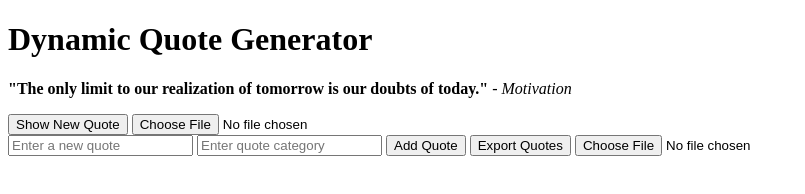
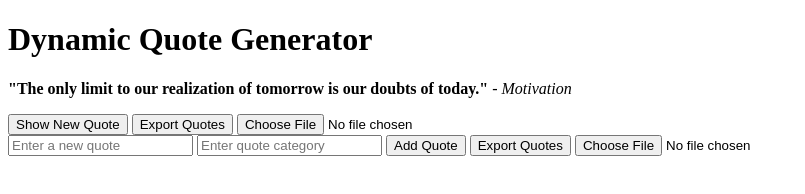
Before and after one commit to Hindustan17762/alx_fe_javascript, a plain HTML site: page dom-manipulation/inedex.html in a window 1280 px wide. Shown: the whole page, without its empty margins (0-805 px from the left). Drawn offline with Linux system fonts and the light colour scheme.

Commit message:
adde the export quot button

```diff
--- a/dom-manipulation/inedex.html
+++ b/dom-manipulation/inedex.html
@@ -9,7 +9,11 @@
     <h1>Dynamic Quote Generator</h1>
     <div id="quoteDisplay"></div>
     <button id="newQuote">Show New Quote</button>
+
+    <!-- Export and Import JSON functionality -->
+    <button onclick="exportToJsonFile()">Export Quotes</button>
     <input type="file" id="importFile" accept=".json" onchange="importFromJsonFile(event)" />
+
     <script src="script.js"></script>
 </body>
 </html>
```
Lines whose indentation alone changed are shown as unchanged.
